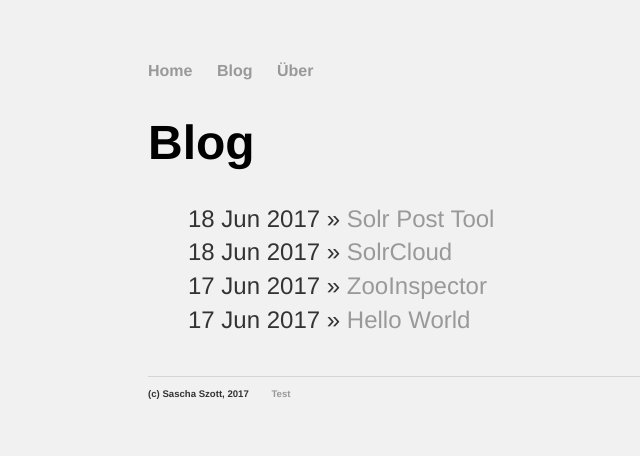
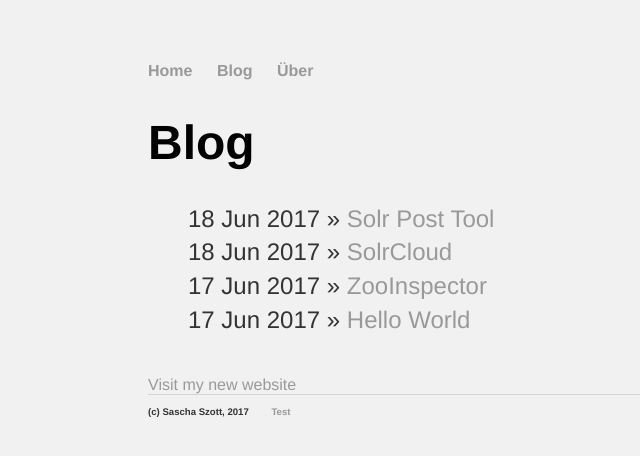
Before and after one commit to saschaszott/saschaszott.github.io, a Jekyll site: the page built from blog/index.html, in a window 1280 px wide. Shown: the top 456 px of the page, without its empty margins (44-684 px from the left). Built offline with Jekyll 4.4.1, drawn with Linux system fonts in a browser that asks for light colours.

Commit message:
Update index.html

```diff
--- a/blog/index.html
+++ b/blog/index.html
@@ -10,3 +10,5 @@ title: Blog
   {% endfor %}
 
 </ul>
+
+<a href="https://www.saschaszott.de">Visit my new website</a>
```
